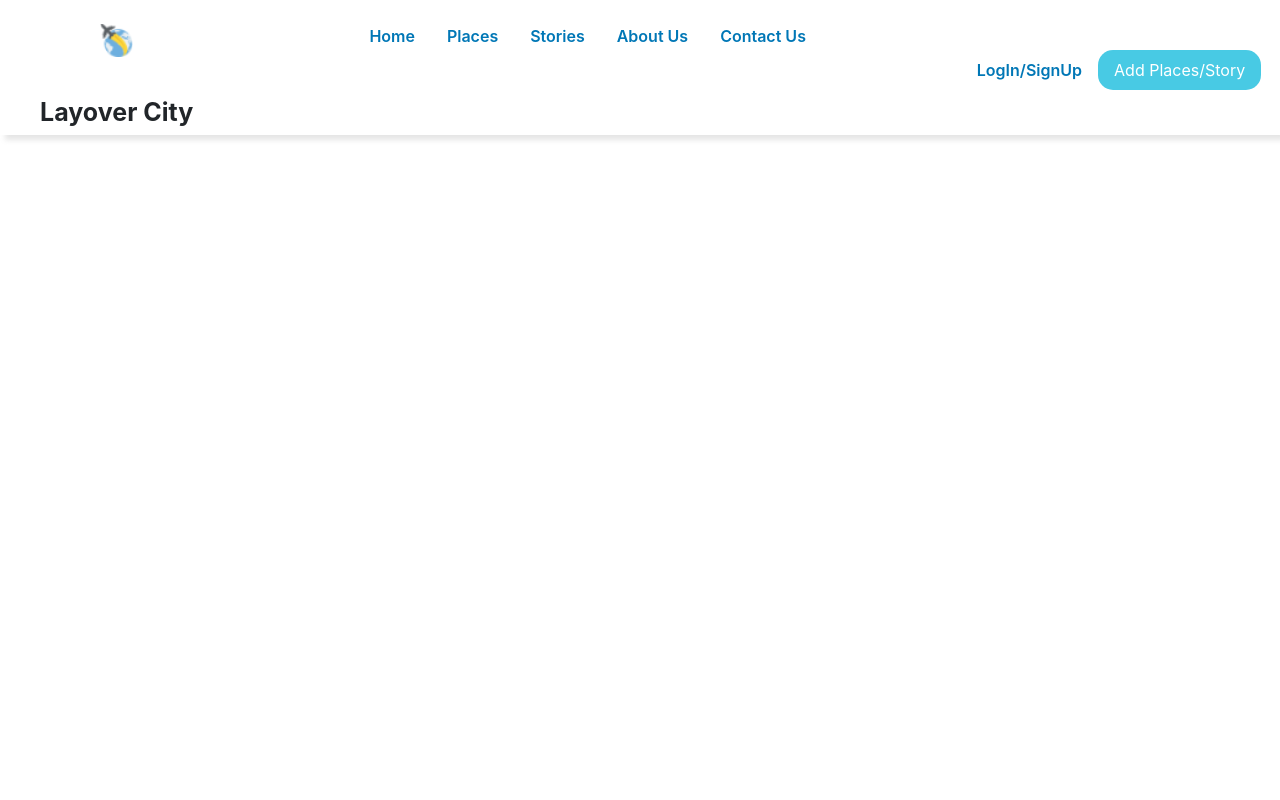
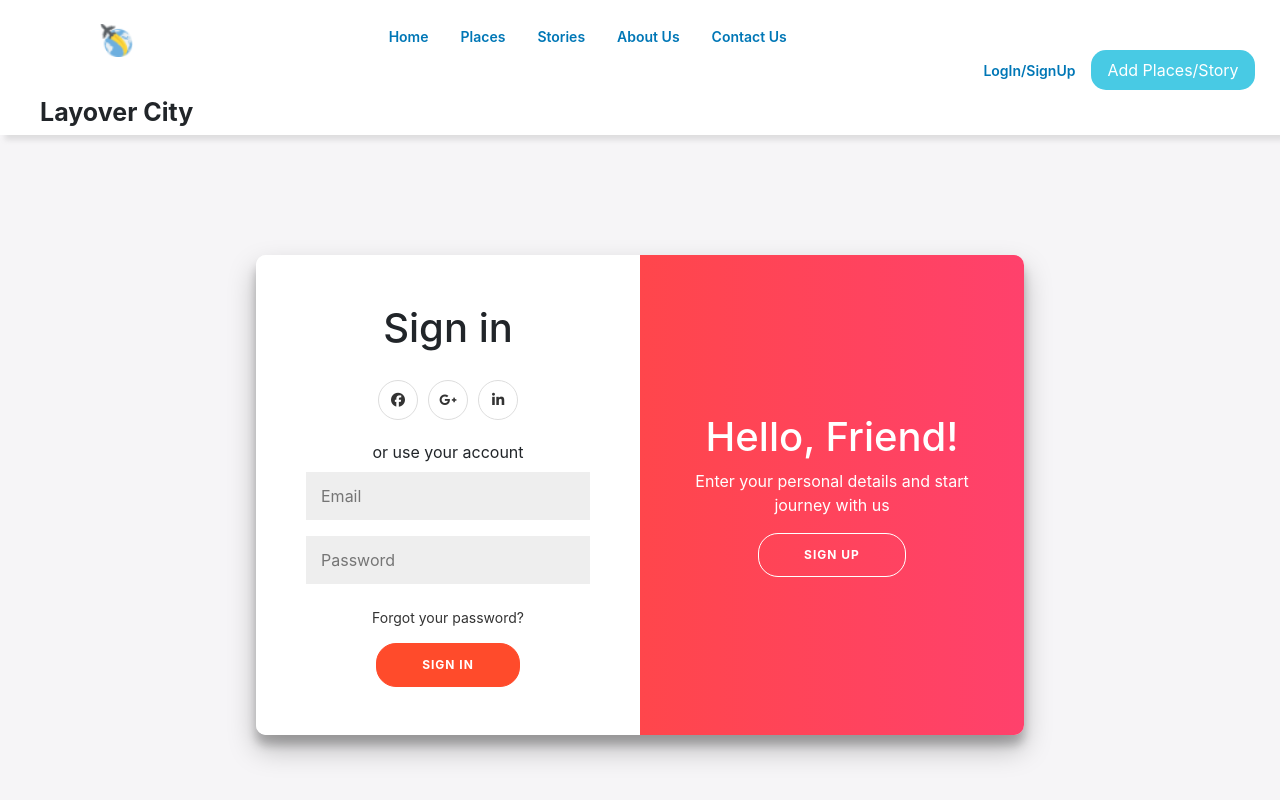
Before and after one commit to Shivanshu22-ui/Fatoentrepreneur, a React (Create React App) app: page /Login in a window 1280 px wide. Shown: the top 800 px of the page. Built offline with nearby package versions, Linux system fonts and the light colour scheme.

Commit message:
login and sign up page

```diff
--- a/src/App.js
+++ b/src/App.js
@@ -5,12 +5,14 @@
 import Stories from './Stories/Stories';
 import About from './About/About';
 import PlacesInfo from './Places/PlacesInfo/PlacesInfo';
+import LoginPage from './LoginSignup/LoginPage';
 import {
   BrowserRouter as Router,
   Switch,
   Route,
   Link,
 } from "react-router-dom";
+import Login from './LoginSignup/LoginPage';
 
 function App() {
   return (
@@ -39,6 +41,7 @@
           </Route>
           <Route path='/Login'>
             <Navbar/>
+            <LoginPage/>
           </Route>
           <Route path='/'>
             <Navbar/>
--- a/src/Contact/Contact.js
+++ b/src/Contact/Contact.js
@@ -9,14 +9,17 @@
     {
       title: "Phone number",
       content: "000-0000-000",
+      icon:"fa-solid fa-phone"
     },
     {
       title: "Email",
       content: "support@gmail.com",
+      icon:"fa-solid fa-envelope"
     },
     {
       title: "Location",
       content: "Pune maharastra 410115, India",
+      icon:"fa-solid fa-location-dot"
     },
   ];
   return (
@@ -51,10 +54,10 @@
               {contactInfo.map((contact, index) => {
                 return (
                   <div className="details row mt-4">
-                    <div className="icon col-4 m-2">
-                      <FontAwesomeIcon icon="fa-solid fa-phone" />
+                    <div className="icon col-4 m-2  align-items-center d-flex  flex-wrap justify-content-center">
+                    <i class={contact.icon}></i>
                     </div>
-                    <div className="content col align-items-start d-flex flex-column flex-wrap justify-centent-center flex-column pt-2">
+                    <div className="content col align-items-start d-flex flex-column flex-wrap justify-content-center flex-column pt-2">
                       <h1 className="content-title ">{contact.title}</h1>
                       <p className="content-content">{contact.content}</p>
                     </div>
--- /dev/null
+++ b/src/LoginSignup/Login.css
@@ -0,0 +1,211 @@
+
+@import url('https://fonts.googleapis.com/css?family=Montserrat:400,800');
+
+* {
+	box-sizing: border-box;
+}
+
+.body {
+	background: #f6f5f7;
+	display: flex;
+	justify-content: center;
+	align-items: center;
+	flex-direction: column;
+	height: 90vh;
+	/* margin: 20px 0 50px; */
+}
+
+.loginheading {
+	font-weight: bold;
+	margin: 0;
+}
+
+
+a {
+	color: #333;
+	font-size: 14px;
+	text-decoration: none;
+	margin: 15px 0;
+}
+
+.button {
+	border-radius: 20px;
+	border: 1px solid #FF4B2B;
+	background-color: #FF4B2B;
+	color: #FFFFFF;
+	font-size: 12px;
+	font-weight: bold;
+	padding: 12px 45px;
+	letter-spacing: 1px;
+	text-transform: uppercase;
+	transition: transform 80ms ease-in;
+}
+
+.button:active {
+	transform: scale(0.95);
+}
+
+.button:focus {
+	outline: none;
+}
+
+.button.ghost {
+	background-color: transparent;
+	border-color: #FFFFFF;
+}
+
+.loginForm{
+	background-color: #FFFFFF;
+	display: flex;
+	align-items: center;
+	justify-content: center;
+	flex-direction: column;
+	padding: 0 50px;
+	height: 100%;
+	text-align: center;
+}
+
+.loginInput{
+	background-color: #eee;
+	border: none;
+	padding: 12px 15px;
+	margin: 8px 0;
+	width: 100%;
+}
+
+.container1 {
+	background-color: #fff;
+	border-radius: 10px;
+  	box-shadow: 0 14px 28px rgba(0,0,0,0.25),
+			0 10px 10px rgba(0,0,0,0.22);
+	position: relative;
+	overflow: hidden;
+	width: 768px;
+	max-width: 100%;
+	min-height: 480px;
+}
+
+.form-container1 {
+	position: absolute;
+	top: 0;
+	height: 100%;
+	transition: all 0.6s ease-in-out;
+}
+
+.sign-in-container1 {
+	left: 0;
+	width: 50%;
+	z-index: 2;
+}
+
+.container1.right-panel-active .sign-in-container1 {
+	transform: translateX(100%);
+}
+
+.sign-up-container1 {
+	left: 0;
+	width: 50%;
+	opacity: 0;
+	z-index: 1;
+}
+
+.container1.right-panel-active .sign-up-container1 {
+	transform: translateX(100%);
+	opacity: 1;
+	z-index: 5;
+	animation: show 0.6s;
+}
+
+@keyframes show {
+	0%, 49.99% {
+		opacity: 0;
+		z-index: 1;
+	}
+
+	50%, 100% {
+		opacity: 1;
+		z-index: 5;
+	}
+}
+
+.overlay-container1 {
+	position: absolute;
+	top: 0;
+	left: 50%;
+	width: 50%;
+	height: 100%;
+	overflow: hidden;
+	transition: transform 0.6s ease-in-out;
+	z-index: 100;
+}
+
+.container1.right-panel-active .overlay-container1{
+	transform: translateX(-100%);
+}
+
+.overlay {
+	background: #FF416C;
+	background: -webkit-linear-gradient(to right, #FF4B2B, #FF416C);
+	background: linear-gradient(to right, #FF4B2B, #FF416C);
+	background-repeat: no-repeat;
+	background-size: cover;
+	background-position: 0 0;
+	color: #FFFFFF;
+	position: relative;
+	left: -100%;
+	height: 100%;
+	width: 200%;
+  	transform: translateX(0);
+	transition: transform 0.6s ease-in-out;
+}
+
+.container1.right-panel-active .overlay {
+  	transform: translateX(50%);
+}
+
+.overlay-panel {
+	position: absolute;
+	display: flex;
+	align-items: center;
+	justify-content: center;
+	flex-direction: column;
+	padding: 0 40px;
+	text-align: center;
+	top: 0;
+	height: 100%;
+	width: 50%;
+	transform: translateX(0);
+	transition: transform 0.6s ease-in-out;
+}
+
+.overlay-left {
+	transform: translateX(-20%);
+}
+
+.container1.right-panel-active .overlay-left {
+	transform: translateX(0);
+}
+
+.overlay-right {
+	right: 0;
+	transform: translateX(0);
+}
+
+.container1.right-panel-active .overlay-right {
+	transform: translateX(20%);
+}
+
+.social-container1 {
+	margin: 20px 0;
+}
+
+.social-container1 a {
+	border: 1px solid #DDDDDD;
+	border-radius: 50%;
+	display: inline-flex;
+	justify-content: center;
+	align-items: center;
+	margin: 0 5px;
+	height: 40px;
+	width: 40px;
+}
--- /dev/null
+++ b/src/LoginSignup/LoginPage.js
@@ -0,0 +1,71 @@
+import React from 'react'
+import "./Login.css"
+
+
+function LoginPage() {
+//     const signUpButton = document.getElementById('signUp');
+// const signInButton = document.getElementById('signIn');
+// const container1 = document.getElementById('container1');
+
+// signUpButton.addEventListener('click', () => {
+// 	container1.classList.add("right-panel-active");
+// });
+
+// signInButton.addEventListener('click', () => {
+// 	container1.classList.remove("right-panel-active");
+// });
+
+    return (
+  <div className='body'>
+
+<div className="container1" id="container1">
+	<div className="form-container1 sign-up-container1">
+		<form action="#">
+			<h1 className='loginheading'>Create Account</h1>
+			<div className="social-container1">
+				<a href="#" className="social"><i className="fab fa-facebook-f"></i></a>
+				<a href="#" className="social"><i className="fab fa-google-plus-g"></i></a>
+				<a href="#" className="social"><i className="fab fa-linkedin-in"></i></a>
+			</div>
+			<span>or use your email for registration</span>
+			<input className="loginInput" type="text" placeholder="Name" />
+			<input className="loginInput" type="email" placeholder="Email" />
+			<input className="loginInput" type="password" placeholder="Password" />
+			<button className='button'>Sign Up</button>
+		</form>
+	</div>
+	<div className="form-container1 sign-in-container1">
+		<form className='loginForm' action="#">
+			<h1>Sign in</h1>
+			<div className="social-container1">
+				<a href="#" className="social"><i className="fab fa-facebook-f"></i></a>
+				<a href="#" className="social"><i className="fab fa-google-plus-g"></i></a>
+				<a href="#" className="social"><i className="fab fa-linkedin-in"></i></a>
+			</div>
+			<span>or use your account</span>
+			<input className="loginInput" type="email" placeholder="Email" />
+			<input className="loginInput" type="password" placeholder="Password" />
+			<a href="#">Forgot your password?</a>
+			<button className='button'>Sign In</button>
+		</form>
+	</div>
+	<div className="overlay-container1">
+		<div className="overlay">
+			<div className="overlay-panel overlay-left">
+				<h1>Welcome Back!</h1>
+				<p>To keep connected with us please login with your personal info</p>
+				<button className="ghost" id="signIn">Sign In</button>
+			</div>
+			<div className="overlay-panel overlay-right">
+				<h1>Hello, Friend!</h1>
+				<p>Enter your personal details and start journey with us</p>
+				<button className="ghost button" id="signUp">Sign Up</button>
+			</div>
+		</div>
+	</div>
+</div>
+  </div>
+  )
+}
+
+export default LoginPage
```
